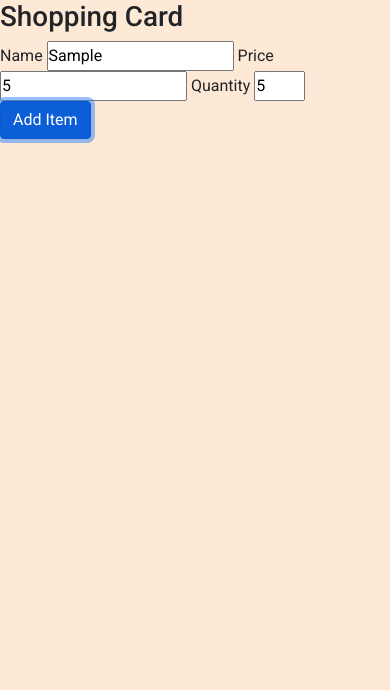
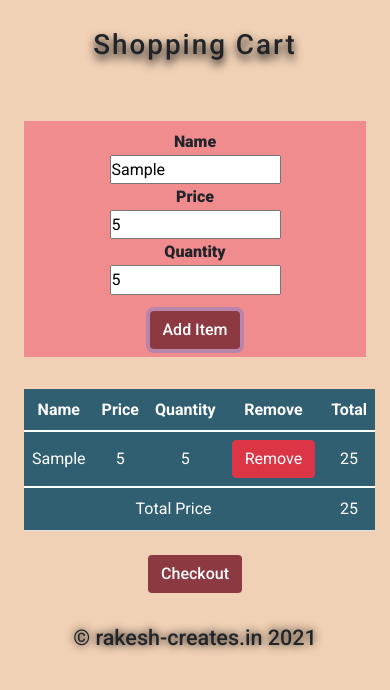
Before and after one commit to rksdevs/shopping-cart, a plain HTML site: page index.html in a window 390 px wide. Both pictures are taken after typing "Sample", "5", "5" into the empty fields and a click on the button "Add Item". Drawn offline with nearby package versions, Linux system fonts and the light colour scheme.

Commit message:
Shopping cart final all features included and responsive

```diff
--- a/index.html
+++ b/index.html
@@ -18,14 +18,15 @@
     <title>Shopping Cart</title>
   </head>
   <body>
-    <div class="main-container">
+    <div class="main-container container-fluid">
       <header class="main-heading">
-        <h1 class="heading-head">Shopping Card</h1>
+        <h1 class="heading-head">Shopping Cart</h1>
       </header>
-      <section class="main-content">
+      <section class="main-content container-sm">
         <div class="items-form">
           <form id="form">
-            <label for="item-name">Name</label>
+            <div class="add-item-contents">
+              <label for="item-name">Name</label>
             <input type="text" id="cart-item-name" name="item-name" />
             <label for="item-price">Price</label>
             <input
@@ -40,13 +41,51 @@
               id="cart-item-quantity"
               name="item-quantity"
               max="10"
-              min="0"
+              min="1"
             />
-            <button type="button" class="btn btn-primary">Add Item</button>
+            </div>
+
+            <div class="add-item-button">
+              <button type="button" class="btn" onclick="addItem()">
+                Add Item
+              </button>
+            </div>
+
           </form>
         </div>
-        <div class="items-list"></div>
+        <div class="items-list">
+          <table class="table" id="item-table">
+            <thead>
+              <tr class="item-list-head">
+                <th scope="col">Name</th>
+                <th scope="col">Price</th>
+                <th scope="col">Quantity</th>
+                <th scope="col">Remove</th>
+                <th scope="col">Total</th>
+              </tr>
+            </thead>
+            <tbody id="item-list-body">
+              <!-- <tr>
+                <td colspan="4">Total Price</td>
+              </tr> -->
+            </tbody>
+            <tfoot>
+              <tr>
+                <td colspan="4">Total Price</td>
+                <td id="total-price">0</td>
+              </tr>
+            </tfoot>
+          </table>
+          <div class="checkout-btn">
+            <button type="button" class="btn" onclick="checkout()">
+              Checkout
+            </button>
+          </div>
+        </div>
       </section>
+      <footer class="main-footer">
+        <h4 class="footer-head">&#169 rakesh-creates.in 2021</h4>
+      </footer>
     </div>
 
     <script
--- a/script.js
+++ b/script.js
@@ -0,0 +1,147 @@
+//Get item's name, price quantity
+
+function getItemName() {
+  let itemName = document.getElementById("cart-item-name").value;
+  // let itemListData = document.createElement("td");
+  // itemListData.innerText = itemName;
+  return itemName;
+}
+
+function getItemPrice() {
+  let itemPrice = document.getElementById("cart-item-price").value;
+  // let itemListData = document.createElement("td");
+  // itemListData.innerText = itemName;
+  return itemPrice;
+}
+
+function getItemQuantity() {
+  let itemQuantity = document.getElementById("cart-item-quantity").value;
+  // let itemListData = document.createElement("td");
+  // itemListData.innerText = itemName;
+  return itemQuantity;
+}
+
+//Add item
+
+window.addEventListener("DOMContentLoaded", reconstructItemList);
+window.addEventListener("DOMContentLoaded", totalPrice);
+
+function addItem() {
+  let itemListRow = document.createElement("tr");
+  let ts = Date.now();
+  itemListRow.setAttribute("id", ts);
+  let itemListRowArray = [];
+
+  let currentItemName = getItemName();
+  let currentItemPrice = getItemPrice();
+  let currentItemQuantity = getItemQuantity();
+
+  let itemListDataName = document.createElement("td");
+  itemListDataName.innerText = currentItemName;
+  itemListRowArray.push(currentItemName);
+
+  let itemListDataPrice = document.createElement("td");
+  itemListDataPrice.innerText = currentItemPrice;
+  itemListRowArray.push(currentItemPrice);
+
+  let itemListDataQuantity = document.createElement("td");
+  itemListDataQuantity.innerText = currentItemQuantity;
+  itemListRowArray.push(currentItemQuantity);
+
+  let itemListRemoveBtn = document.createElement("td");
+  let newBtn = document.createElement("button");
+  newBtn.className = "btn btn-danger";
+  newBtn.addEventListener("click", removeItem);
+  newBtn.innerText = "Remove";
+  itemListRemoveBtn.appendChild(newBtn);
+  let thisBtn = newBtn.innerHTML;
+  itemListRowArray.push(thisBtn);
+
+  let itemListDataTotal = document.createElement("td");
+  itemListDataTotal.innerText = currentItemQuantity * currentItemPrice;
+  itemListRowArray.push(currentItemQuantity * currentItemPrice);
+
+  itemListRow.appendChild(itemListDataName);
+  itemListRow.appendChild(itemListDataPrice);
+  itemListRow.appendChild(itemListDataQuantity);
+  itemListRow.appendChild(itemListRemoveBtn);
+  itemListRow.appendChild(itemListDataTotal);
+
+  let itemListBody = document.getElementById("item-list-body");
+  itemListBody.appendChild(itemListRow);
+
+  localStorage.setItem(ts, JSON.stringify(itemListRowArray));
+  totalPrice();
+}
+
+// Total Price
+
+function totalPrice() {
+  let totalPriceCell = document.getElementById("total-price");
+  let total = 0;
+  for (a of Object.keys(localStorage)) {
+    let itemDetails = JSON.parse(localStorage[a]);
+    total += itemDetails[itemDetails.length - 1];
+  }
+  totalPriceCell.innerText = total;
+}
+
+//Checkout
+
+function checkout() {
+  let totalPriceCell = document.getElementById("total-price").innerText;
+  alert(`Your total price is: ${totalPriceCell}`);
+}
+
+//Remove Item
+
+function removeItem(e) {
+  let itemToRemove = e.target.parentElement.parentElement;
+  console.log(itemToRemove.id);
+  localStorage.removeItem(itemToRemove.id);
+  itemToRemove.remove();
+  totalPrice();
+}
+
+// Reconstruction from local storage
+
+function reconstructItemList(e) {
+  for (a of Object.keys(localStorage)) {
+    let itemListRow = document.createElement("tr");
+    let itemDetails = JSON.parse(localStorage[a]);
+    console.log(itemDetails);
+
+    for (let i = 0; i < itemDetails.length; i++) {
+      if (i == 3) {
+        let itemListRemoveBtn = document.createElement("td");
+        let newBtn = document.createElement("button");
+        newBtn.className = "btn btn-remove";
+        newBtn.addEventListener("click", removeItem);
+        newBtn.innerText = "Remove";
+        itemListRemoveBtn.appendChild(newBtn);
+        itemListRow.appendChild(itemListRemoveBtn);
+        continue;
+      } else if (i == 0) {
+        let itemListDataName = document.createElement("td");
+        itemListDataName.innerText = itemDetails[0];
+        itemListRow.appendChild(itemListDataName);
+      } else if (i == 1) {
+        let itemListDataPrice = document.createElement("td");
+        itemListDataPrice.innerText = itemDetails[1];
+        itemListRow.appendChild(itemListDataPrice);
+      } else if (i == 2) {
+        let itemListDataQuantity = document.createElement("td");
+        itemListDataQuantity.innerText = itemDetails[2];
+        itemListRow.appendChild(itemListDataQuantity);
+      } else if (i == 4) {
+        let itemListDataTotal = document.createElement("td");
+        itemListDataTotal.innerText = itemDetails[4];
+        itemListRow.appendChild(itemListDataTotal);
+      }
+    }
+
+    itemListRow.setAttribute("id", a);
+    let itemListBody = document.getElementById("item-list-body");
+    itemListBody.appendChild(itemListRow);
+  }
+}
--- a/style.css
+++ b/style.css
@@ -9,5 +9,109 @@
 body {
   font-family: "Roboto", sans-serif;
   line-height: 1.6em;
-  background-color: #fee9d7;
+  background-color: #f1d1b5;
 }
+
+.main-container {
+  display: flex;
+  flex-direction: column;
+  justify-content: center;
+  align-items: center;
+  text-align: center;
+}
+
+.heading-head {
+  margin: 1em 0;
+  text-shadow: 0 5px 10px black;
+  letter-spacing: 2px;
+}
+
+form {
+  display: flex;
+  justify-content: space-around;
+  margin: 2em 0;
+  background-color: #f18c8e;
+  font-weight: 900;
+  padding: 0.5em 0;
+}
+
+.add-item-button button {
+  background-color: #8c3941;
+  color: white;
+  font-weight: 500;
+}
+
+tr td .btn-remove {
+  background-color: #f0b7a4;
+  font-weight: 500;
+  padding: 3px;
+}
+
+.checkout-btn button {
+  background-color: #8c3941;
+  color: white;
+  font-weight: 500;
+}
+
+.checkout-btn button:hover {
+  color: black;
+  background-color: #f18c8e;
+  box-shadow: 0 0 10px black;
+}
+
+.checkout-btn {
+  margin: 1.5em 0 0 0;
+}
+
+.add-item-button button:hover {
+  color: black;
+  background-color: #f18c8e;
+  box-shadow: 0 0 10px black;
+}
+
+.add-item-contents input {
+  vertical-align: text-top;
+}
+
+.add-item-contents label {
+  vertical-align: -webkit-baseline-middle;
+}
+
+.table {
+  text-align: center;
+  vertical-align: middle;
+  background-color: #305f72;
+  color: #fff;
+}
+
+.item-list-body {
+  text-align: center;
+}
+
+.item-list-head {
+  padding-bottom: 0.5em;
+}
+
+.footer-head {
+  text-shadow: 0 0 10px black;
+  margin: 1.5em 0;
+}
+
+/* .btn-remove {
+  background-color: #b5525c;
+} */
+
+@media only screen and (max-width: 768px) {
+  form {
+    flex-direction: column;
+  }
+
+  .add-item-contents {
+    display: flex;
+    flex-direction: column;
+    width: 50%;
+    justify-content: center;
+    align-self: center;
+    margin-bottom: 1em;
+  }
+}
```
